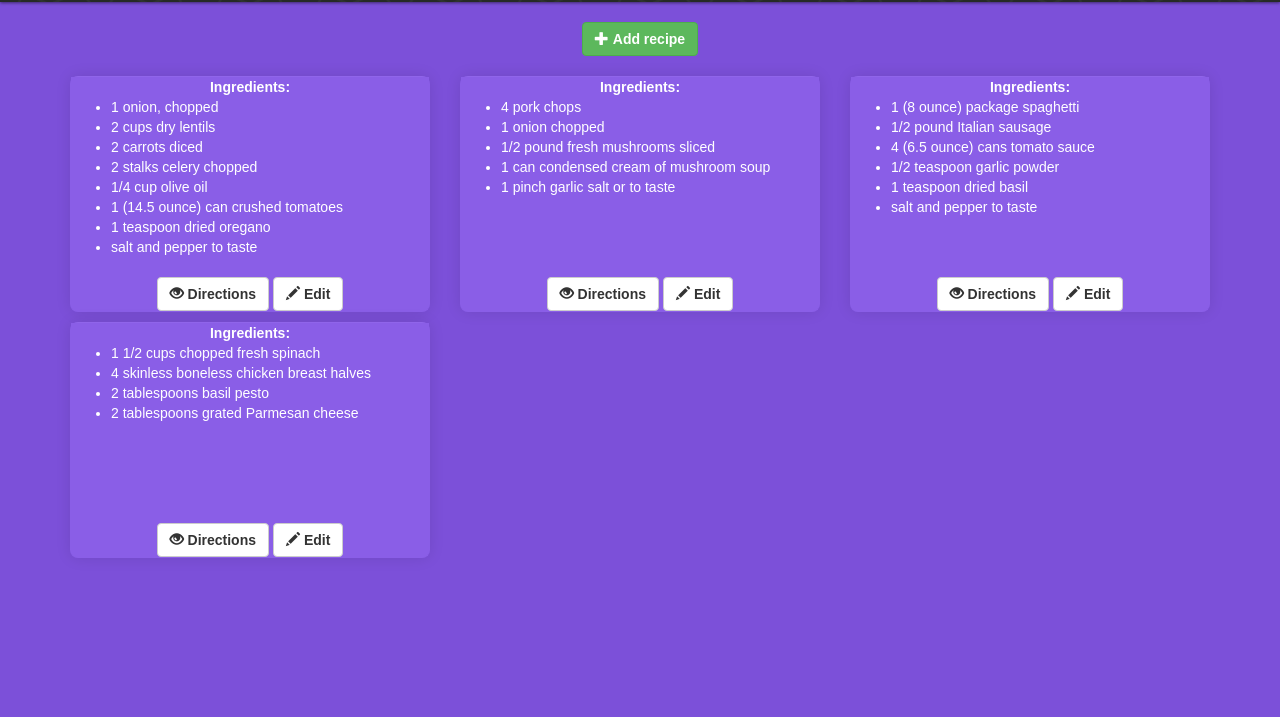
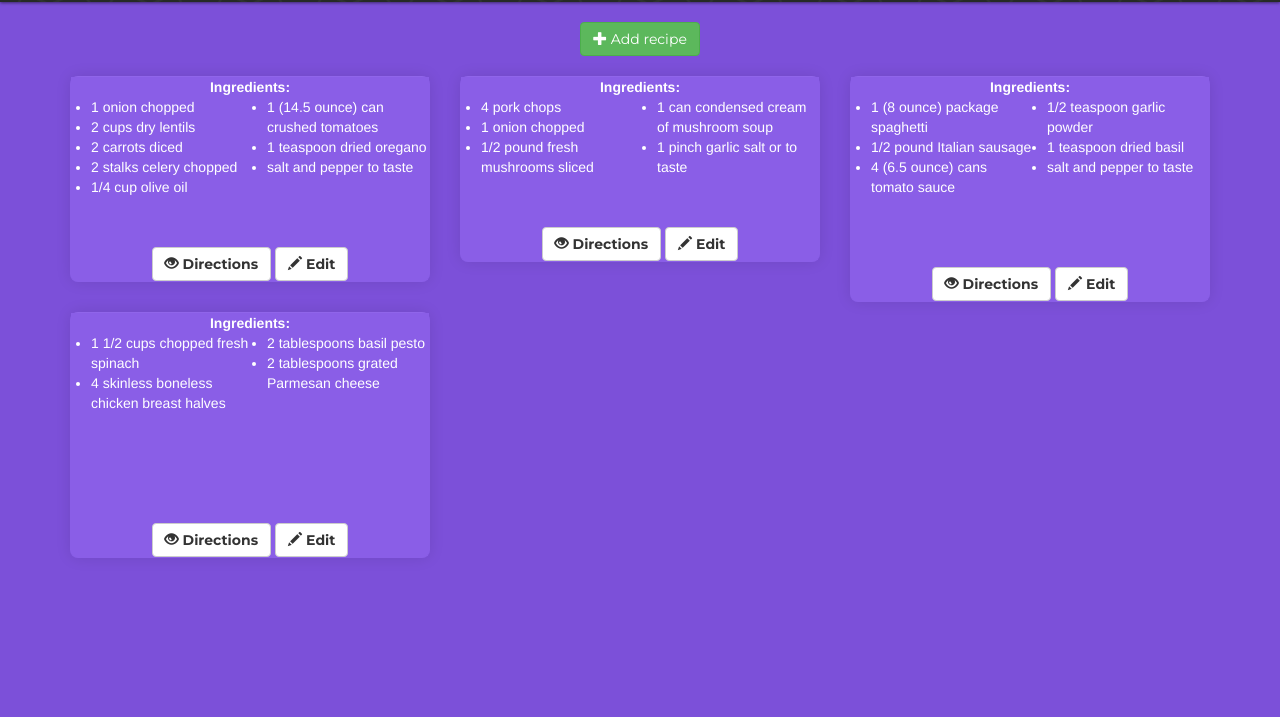
Before and after one commit to RamiroPinol/recipe-box, a React app: page / in a window 1280 px wide. Shown: the part 83-800 px from the top of the page. Built offline with nearby package versions, Linux system fonts and the light colour scheme.

Commit message:
style tweaks and commented css file

```diff
--- a/public/index.html
+++ b/public/index.html
@@ -5,6 +5,7 @@
     <meta name="viewport" content="width=device-width, initial-scale=1">
     <link rel="stylesheet" href="//maxcdn.bootstrapcdn.com/bootstrap/3.3.7/css/bootstrap.min.css">
     <link rel="stylesheet" href="//cdnjs.cloudflare.com/ajax/libs/toastr.js/latest/toastr.min.css">
+    <link href="https://fonts.googleapis.com/css?family=Montserrat:400,700" rel="stylesheet">
     <title>RP Recipe Box</title>
   </head>
   <body>
--- a/src/components/ModalPanel.js
+++ b/src/components/ModalPanel.js
@@ -74,7 +74,7 @@ class ModalPanel extends Component {
           bsStyle="success"
           className="addRecipeBtn"
           onClick={this.newRecipe}
-        ><i className="glyphicon glyphicon-plus" aria-hidden="true" /> <b>Add recipe</b>
+        ><i className="glyphicon glyphicon-plus" aria-hidden="true" /> Add recipe
         </Button>
 
         <Modal
--- a/src/index.css
+++ b/src/index.css
@@ -1,20 +1,59 @@
+/*
+ * CONTENTS:
+ *
+ * BODY
+ *
+ * HEADER (35)
+ *   Header Div...............(Header main div).
+ *   Header main text.........(Header main text).
+ *   Header p text............(Header small text).
+ *
+ * BUTTONS (58)
+ *   Add recipe button.
+ *   Delete recipe button.
+ *
+ * RECIPES PANELS (99)
+ *   Panel container..........(Div that contains panel div).
+ *   Panel div................(Recipe panel).
+ *   Panel header.............(Panel header div).
+ *   Panel header <a>.........(Panel header text <a> tag).
+ *   Separator................(Border color between panel header and body).
+ *   Collapsible div..........(Recipe panel collapsible div).
+ *   Info container...........(Ingredients and Instructions container).
+ *   Ingredients div..........(Ingredients div and childs).
+ *   Instructions div..........(Instructions div).
+ *
+ * TOASTR ALERTS (207)
+ */
+
+
+/*------------------------------------*\
+  #GLOBALS AND BODY
+\*------------------------------------*/
+
 body {
+  background-color: #7c50d9;
+  color: #fff;
+  font-family: 'Montserrat', sans-serif;
   margin: 0;
   padding: 0;
-  font-family: sans-serif;
-  background-color: #7c50d9;
   text-align: center;
-  color: #fff;
 }
+
+
+/*------------------------------------*\
+  #HEADER
+\*------------------------------------*/
 
 header {
   background-image: url("pattern.png");
+  box-shadow: 0 1px 3px rgba(0, 0, 0, .5);
   padding: 15px 0 5px 0;
-  box-shadow: 0 1px 3px rgba(0, 0, 0, .5);
 }
 
 header h2 {
   font-size: 34px;
+  font-weight: 700;
   margin: 0;
 }
 
@@ -23,26 +62,33 @@ header p {
   margin: 10px 0 0 0;
 }
 
+
+
+/*------------------------------------*\
+  #BUTTONS
+\*------------------------------------*/
+
 button {
   margin: 0 2px;
 }
 
+/* Add recipe button */
 .addRecipeBtn {
   margin: 20px auto;
 }
 
-/* Dismiss button */
+/* Delete recipe button */
 .delete-button {
-  display: none;
-  position: absolute;
-  top: -32px;
-  right: 8px;
+  background-color: #8A5EE7;
   border: 0;
   color: #fff;
+  display: none;
   font-size: 24px;
   line-height: 20px;
   padding: 0;
-  background-color: #8A5EE7;
+  position: absolute;
+  right: 8px;
+  top: -32px;
 }
 
 .delete-button:hover {
@@ -51,25 +97,36 @@ button {
   text-shadow: 0 0 2px rgba(255, 255, 255, 0.9), 0 0 5px rgba(255, 255, 255, 0.5);
 }
 
+/* This matches delete button background with parent color when hovering */
+.panel-heading:hover ~ .panel-collapse .delete-button {
+  background-color: rgba(0, 0, 0, 0.001);
+}
+
 .in .delete-button { /* Display delete button only when panel is open */
   display: block;
 }
 
+
+
+/*------------------------------------*\
+  #RECIPES PANELS
+\*------------------------------------*/
+
+/* Panel container */
 .panel-group {
   margin-bottom: 10px; /* Space between panels */
 }
 
+/* Panel div */
 .panel-group .panel {
+  background-color: #8a5ee7;
+  border-color: #8a5ee7;
   border-radius: 8px;
-  background-color: #8a5ee7;
+  border-top-color: #9065ea;
   box-shadow: 0 0 15px rgba(0, 0, 0, 0.1);
 }
 
-.panel-default {
-  border-color: #8a5ee7;
-  border-top-color: #9065ea;
-}
-
+/* Panel header div */
 .panel-default > .panel-heading {
   background-color: #8a5ee7;
   border-color: #8a5ee7;
@@ -78,39 +135,58 @@ button {
 }
 
 .panel-heading:hover {
+  background-color: rgba(0, 0, 0, 0.2);
   color: #66cc66;
-  background-color: rgba(0, 0, 0, 0.2);
 }
 
-.panel-heading:hover ~ .panel-collapse .delete-button {
-  background-color: rgba(0, 0, 0, 0.001);
+/* Panel title anchor tag */
+.panel-title a {
+  cursor: pointer;
+  display: block;
+  margin: -10px -15px;
+  padding: 10px 15px;
+  text-decoration: none;
 }
 
-.panel-title a {
-  display: block;
-  padding: 10px 15px;
-  margin: -10px -15px;
-  text-decoration: none;
-  cursor: pointer;
-  font-weight: bold;
-}
-
+/* Separator: border color between header and body */
 .panel-default > .panel-heading + .panel-collapse > .panel-body {
   border-top-color: #936fdf;
 }
 
-.alert {
-  margin: 0;
-  padding: 5px;
+/* Collapsible panel div */
+.panel-collapse {
+  -webkit-perspective: 800px;
+  perspective: 800px;
 }
 
+/* Ingredients and Instructions container */
+.panelData {
+  font-family: Helvetica, sans-serif;
+  transform-style: preserve-3d;
+  transition: transform 0.8s cubic-bezier(0.175, 0.885, 0.32, 1.275);
+}
+
+.panelData.flipped { /* Panel flip effect */
+  -webkit-transform: rotateY(180deg);
+  transform: rotateY(180deg);
+}
+
+.panelData div { /* Common style for Ingredients and Instructions divs*/
+  -webkit-backface-visibility: hidden;
+  backface-visibility: hidden;
+  background: #8A5EE7;
+}
+
+/* Ingredients div */
 .ingredients {
+  position: absolute;
   text-align: left;
   width: 100%;
 }
 
-.ingredients .hide {
-  display: none;
+.ingredients ul { /* Ingredients list */
+  columns: 2;
+  padding-left: 20px;
 }
 
 .ingredients-header {
@@ -118,39 +194,21 @@ button {
   text-align: center;
 }
 
-.instructions {
+/* Instructions div */
+.panelData .instructions {
+  -webkit-transform: rotateY(180deg);
+  float: left;
   text-align: justify;
-  overflow: auto;
+  transform: rotateY(180deg);
 }
 
-.instructions .show {
-  display: block;
+
+
+/*------------------------------------*\
+  #TOASTR ALERTS
+\*------------------------------------*/
+
+.alert {
+  margin: 0;
+  padding: 5px;
 }
-
-.panel-collapse {
-  -webkit-perspective: 800px;
-  perspective: 800px;
-}
-
-.panelData {
-  height: 200px;
-  transform-style: preserve-3d;
-  transition: transform 0.8s cubic-bezier(0.175, 0.885, 0.32, 1.275);
-}
-
-.panelData div {
-  background: #8A5EE7;
-  position: absolute;
-  height: 100%;
-  -webkit-backface-visibility: hidden;
-  backface-visibility: hidden;
-}
-
-.panelData .instructions {
-  -webkit-transform: rotateY(180deg);
-  transform: rotateY(180deg);
-}
-.panelData.flipped {
-  -webkit-transform: rotateY(180deg);
-  transform: rotateY(180deg);
-}
--- a/src/storageAPI.js
+++ b/src/storageAPI.js
@@ -18,7 +18,7 @@ const recipesData = [
     id: '1',
     name: 'Lentil Soup',
     ingredients: [
-      '1 onion, chopped',
+      '1 onion chopped',
       '2 cups dry lentils',
       '2 carrots diced',
       '2 stalks celery chopped',
```
